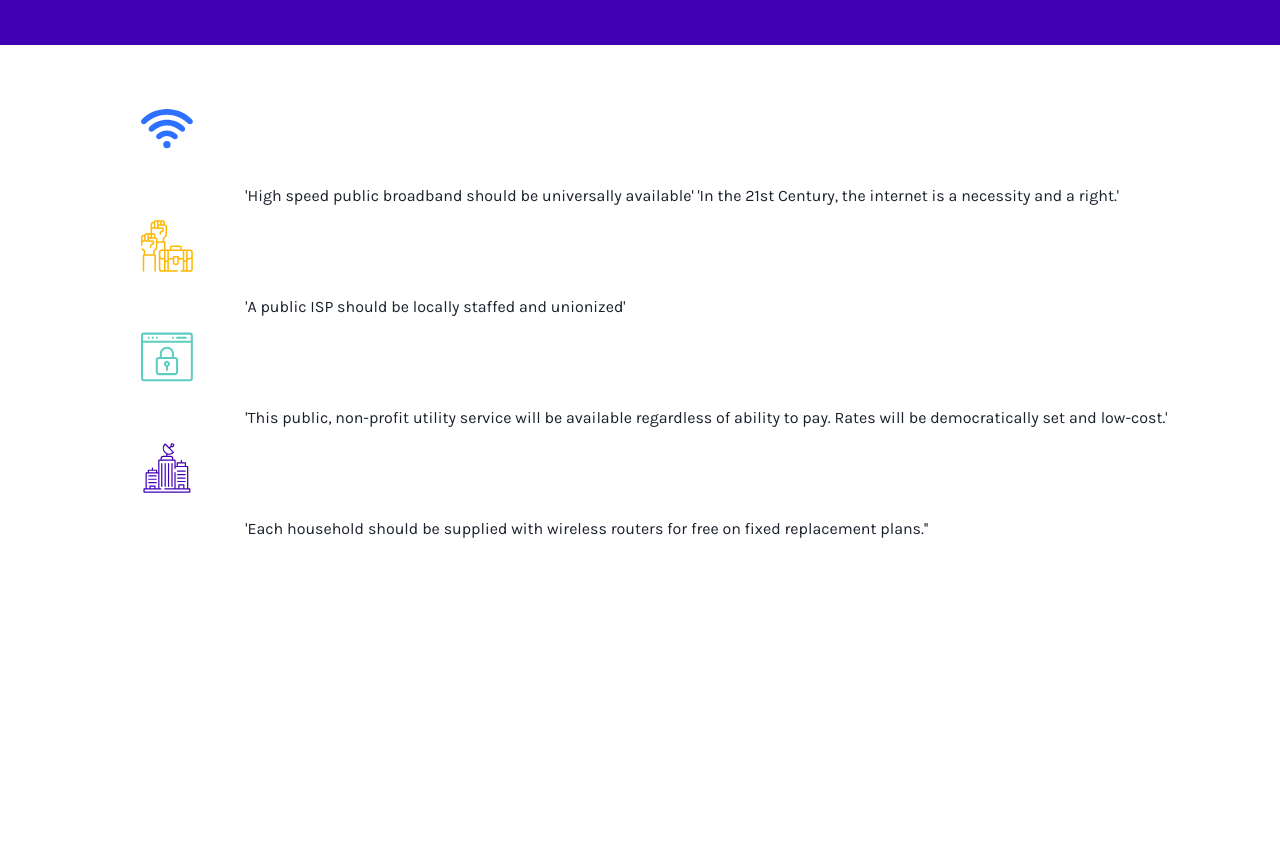
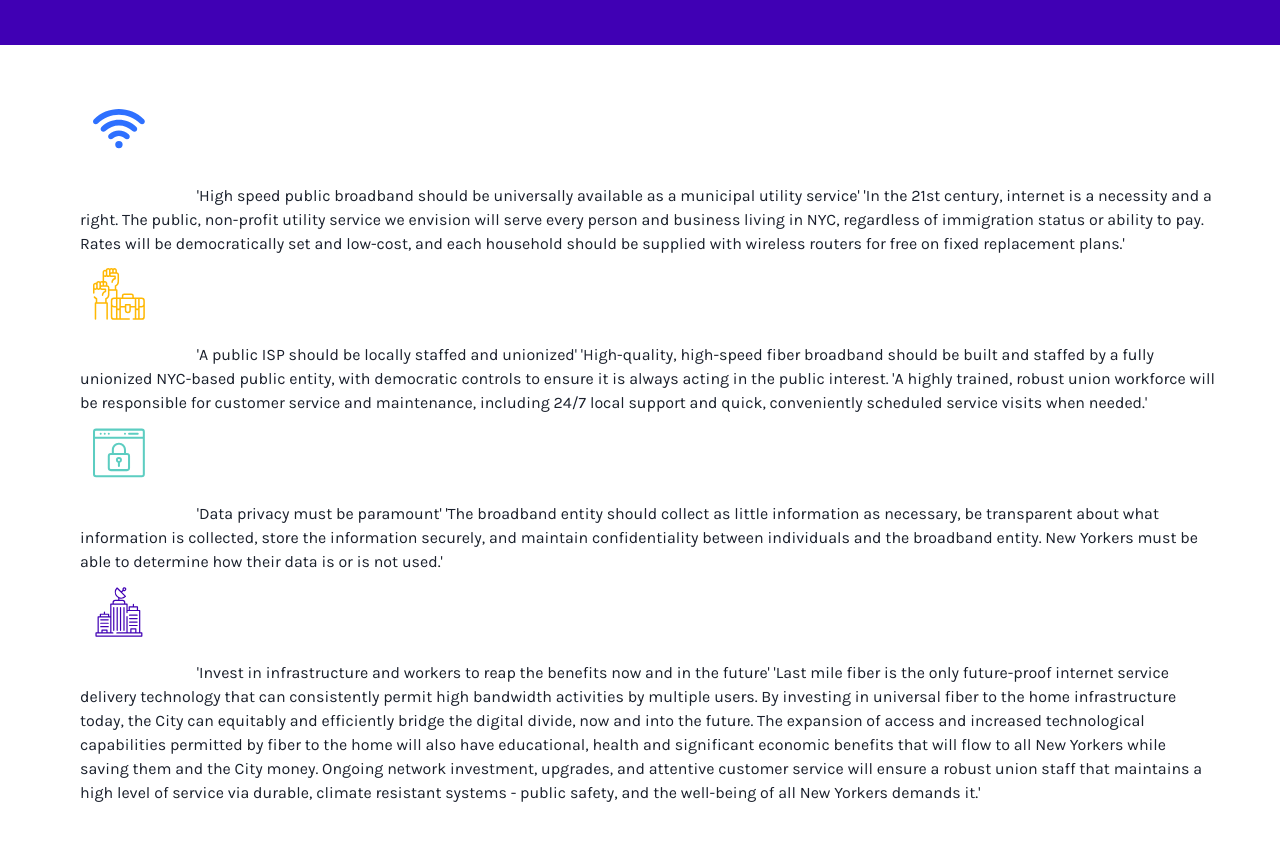
Before and after one commit to nyc-dsa-tech-action/nyc-dsa-tech-action.github.io, a Gatsby site: page /principles in a window 1280 px wide. Shown: the part 99-940 px from the top of the page. Before the commit the page ends 800 px from the top, so only its background shows below. Built offline with nearby package versions, Linux system fonts and the light colour scheme; Gatsby itself is replaced by a stand-in of ours.

Commit message:
update copy

```diff
--- a/src/pages/principles.tsx
+++ b/src/pages/principles.tsx
@@ -50,21 +50,24 @@
     <UnorderedList spacing={3} styleType={"none"}>
       <ListItem>
         <ListIcon as={WifiIcon} boxSize="6em" ml="0.8em" />
-        'High speed public broadband should be universally available'
-        'In the 21st Century, the internet is a necessity and a right.'
+        'High speed public broadband should be universally available as a municipal utility service'
+        'In the 21st century, internet is a necessity and a right. The public, non-profit utility service we envision will serve every person and business living in NYC, regardless of immigration status or ability to pay. Rates will be democratically set and low-cost, and each household should be supplied with wireless routers for free on fixed replacement plans.'
       </ListItem>
       <ListItem>
         <ListIcon as={TradeIcon} boxSize="6em" ml="0.8em" />
         'A public ISP should be locally staffed and unionized'
+        'High-quality, high-speed fiber broadband should be built and staffed by a fully unionized NYC-based public entity, with democratic controls to ensure it is always acting in the public interest.
+        'A highly trained, robust union workforce will be responsible for customer service and maintenance, including 24/7 local support and quick, conveniently scheduled service visits when needed.'
       </ListItem>
       <ListItem>
         <ListIcon as={BrowserIcon} boxSize="6em" ml="0.8em" />
-        'This public, non-profit utility service will be available regardless of ability to pay. Rates will be
-        democratically set and low-cost.'
+        'Data privacy must be paramount'
+        'The broadband entity should collect as little information as necessary, be transparent about what information is collected, store the information securely, and maintain confidentiality between individuals and the broadband entity. New Yorkers must be able to determine how their data is or is not used.'
       </ListItem>
       <ListItem>
         <ListIcon as={BuildingIcon} boxSize="6em" ml="0.8em" />
-        'Each household should be supplied with wireless routers for free on fixed replacement plans.''
+        'Invest in infrastructure and workers to reap the benefits now and in the future'
+        'Last mile fiber is the only future-proof internet service delivery technology that can consistently permit high bandwidth activities by multiple users. By investing in universal fiber to the home infrastructure today, the City can equitably and efficiently bridge the digital divide, now and into the future. The expansion of access and increased technological capabilities permitted by fiber to the home will also have educational, health and significant economic benefits that will flow to all New Yorkers while saving them and the City money. Ongoing network investment, upgrades, and attentive customer service will ensure a robust union staff that maintains a high level of service via durable, climate resistant systems - public safety, and the well-being of all New Yorkers demands it.'
       </ListItem>
     </UnorderedList>
     </Layout>
```
